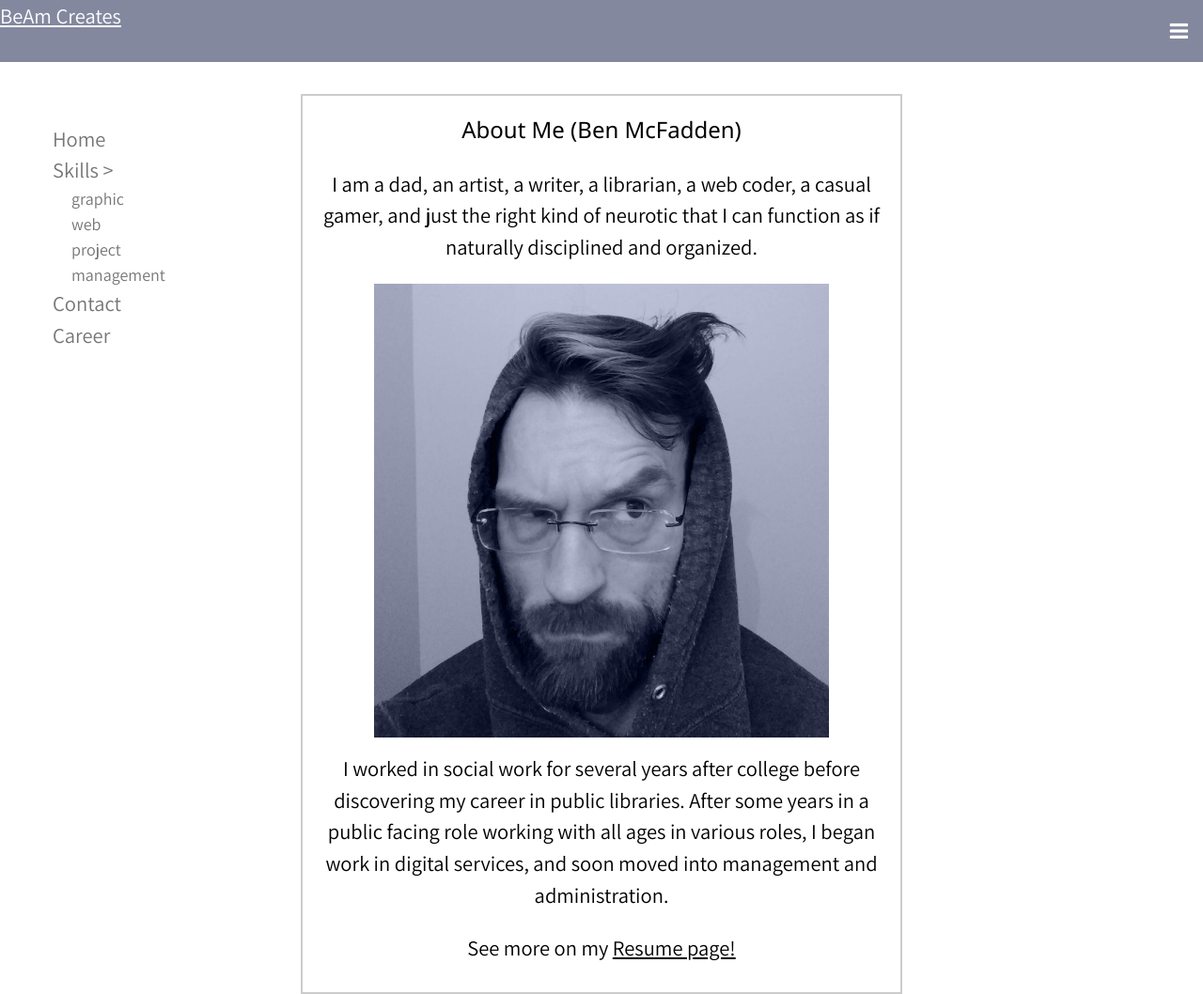
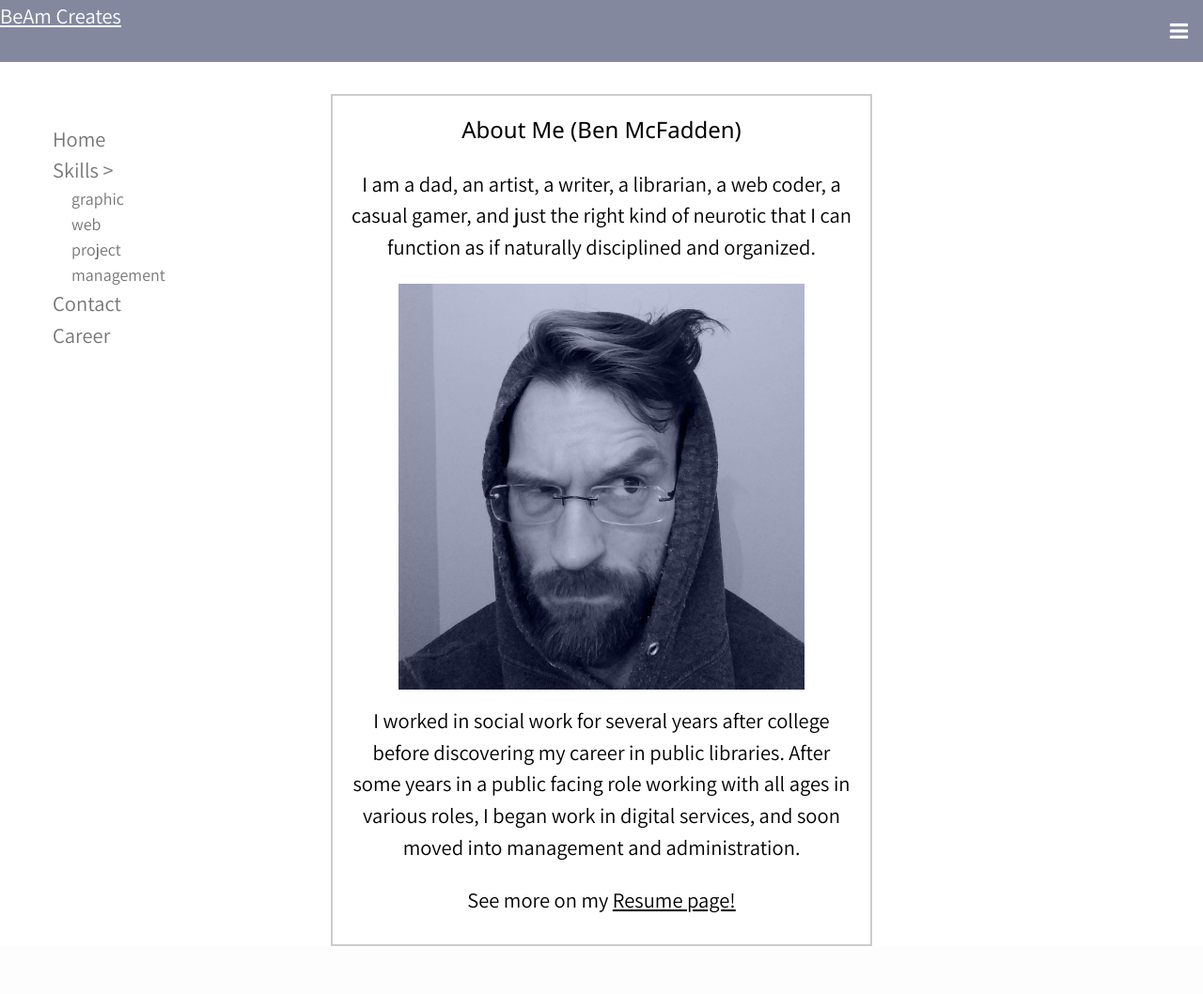
Before and after one commit to viscid2013/beamcreates2, a PHP site: page /home.html in a window 1280 px wide. Shown: the whole page at 94% size. After the commit the page ends 1007 px from the top, so only its background shows below. Run offline with PHP 8.4, Linux system fonts and the light colour scheme; some libraries are stand-ins or nearby versions.

Commit message:
tweak main max width

```diff
--- a/styles/beamW3.css
+++ b/styles/beamW3.css
@@ -46,7 +46,7 @@ body{
 #mainContent {
 	margin: 0 auto;
 	border: 2px solid #ccc;
-	max-width: 50%;
+	max-width: 45%;
 }
 
 
```
